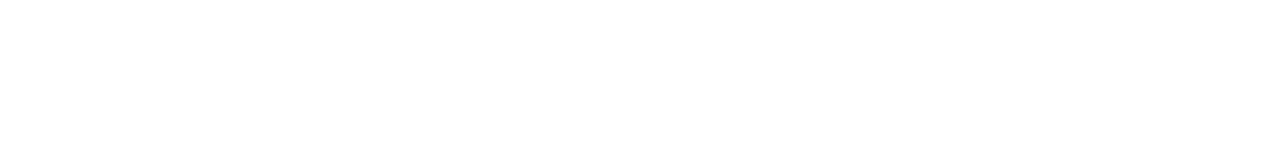
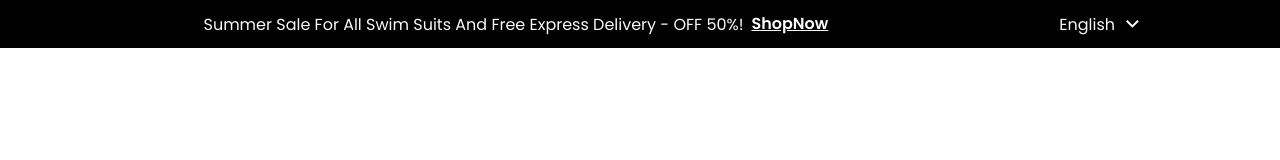
Before and after one commit to umairabbasidev/mega-e-commerce-web-app, a plain HTML site: page exclusiveEcommerceFrontend/index.html in a window 1280 px wide. Drawn offline with nearby package versions, Linux system fonts and the light colour scheme.

Commit message:
top header completed

```diff
--- a/exclusiveEcommerceFrontend/index.html
+++ b/exclusiveEcommerceFrontend/index.html
@@ -16,7 +16,50 @@
         rel="stylesheet">
 </head>
 
-<body>
+<body class="font-[Poppins]">
+    <header>
+
+        <section class="bg-[#000]">
+            <div
+                class="topHeader flex md:justify-center xl:justify-end items-center gap-4 xl:gap-[231px] flex-wrap p-[12px_14px_12px_14px] xl:p-[12px_136px_12px_0] max-w-[1440px] mx-auto text-[#FAFAFA]">
+                <div class="col-1 flex items-center gap-2 flex-wrap">
+                    <p class="text-base leading-[21px]">Summer Sale For All Swim Suits And Free Express Delivery - OFF
+                        50%!</p>
+                    <a href="#" class="font-semibold leading-6 underline">ShopNow</a>
+                </div>
+                <div class="col-2 flex justify-center items-center gap-[5px]">
+                    <p class="text-base leading-[21px]">English</p>
+                    <svg xmlns="http://www.w3.org/2000/svg" width="24" height="24" viewBox="0 0 24 24" fill="none">
+                        <path
+                            d="M12.364 12.95L17.314 8L18.728 9.414L12.364 15.778L6.00003 9.414L7.41403 8L12.364 12.95Z"
+                            fill="white" />
+                    </svg>
+                </div>
+        </section>
+        </div>
+    </header>
+
+
+
 </body>
 
+
+
 </html>
+
+<!--
+
+    sm	640px	Small screens. start from 640px - 767px till applied
+    128 diff
+
+    md	768px	Medium screens. start from 768px - 1023px till applied
+
+
+    lg	1024px	Large screens. start from 1024px - 1279px till applied
+    256 diff
+    xl	1280px	Extra large screens. start from 1280px - 1535px till applied
+
+
+
+    2xl	1536px	Double extra large screens start from 1536px
+    -->
```
